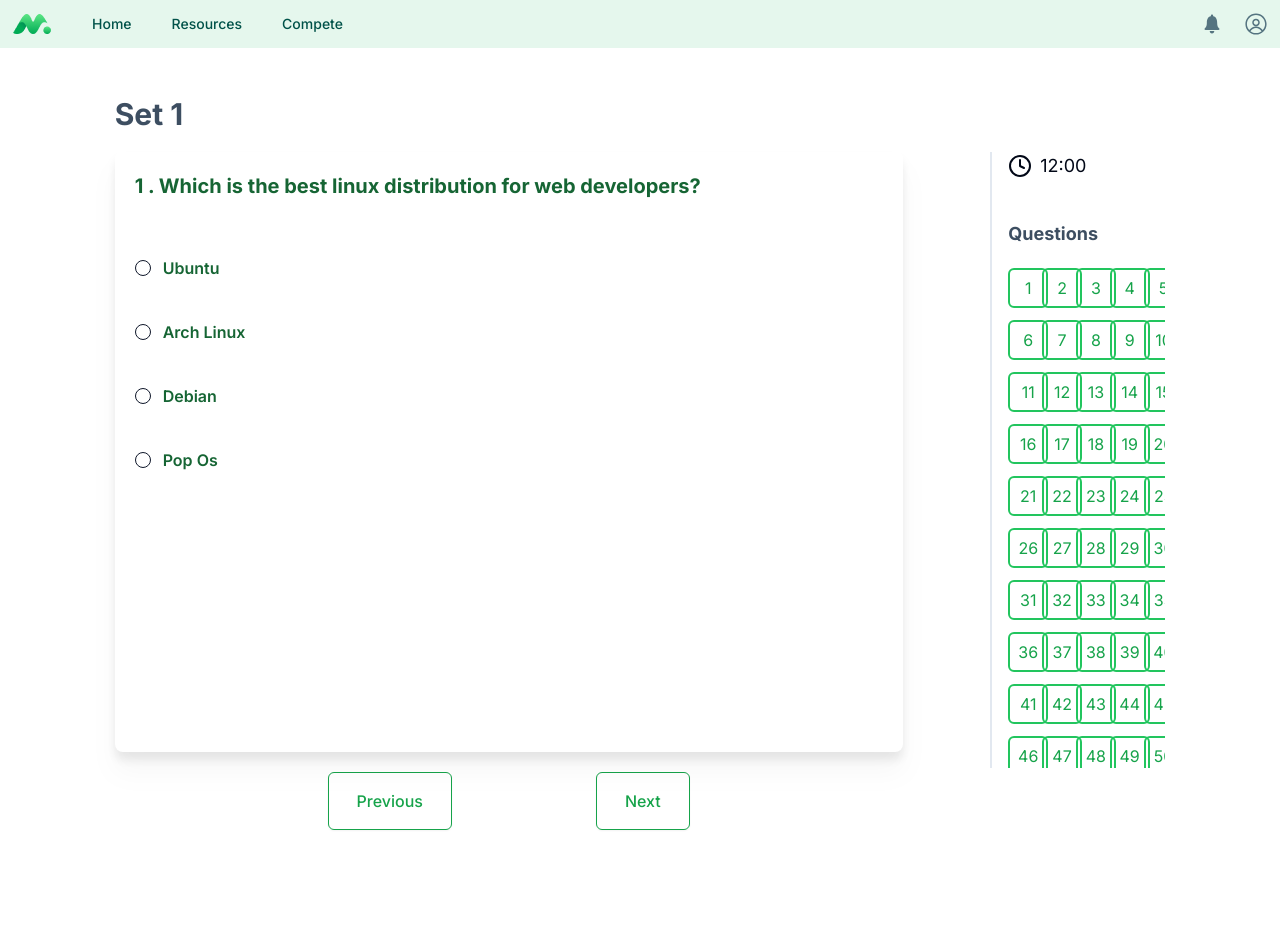
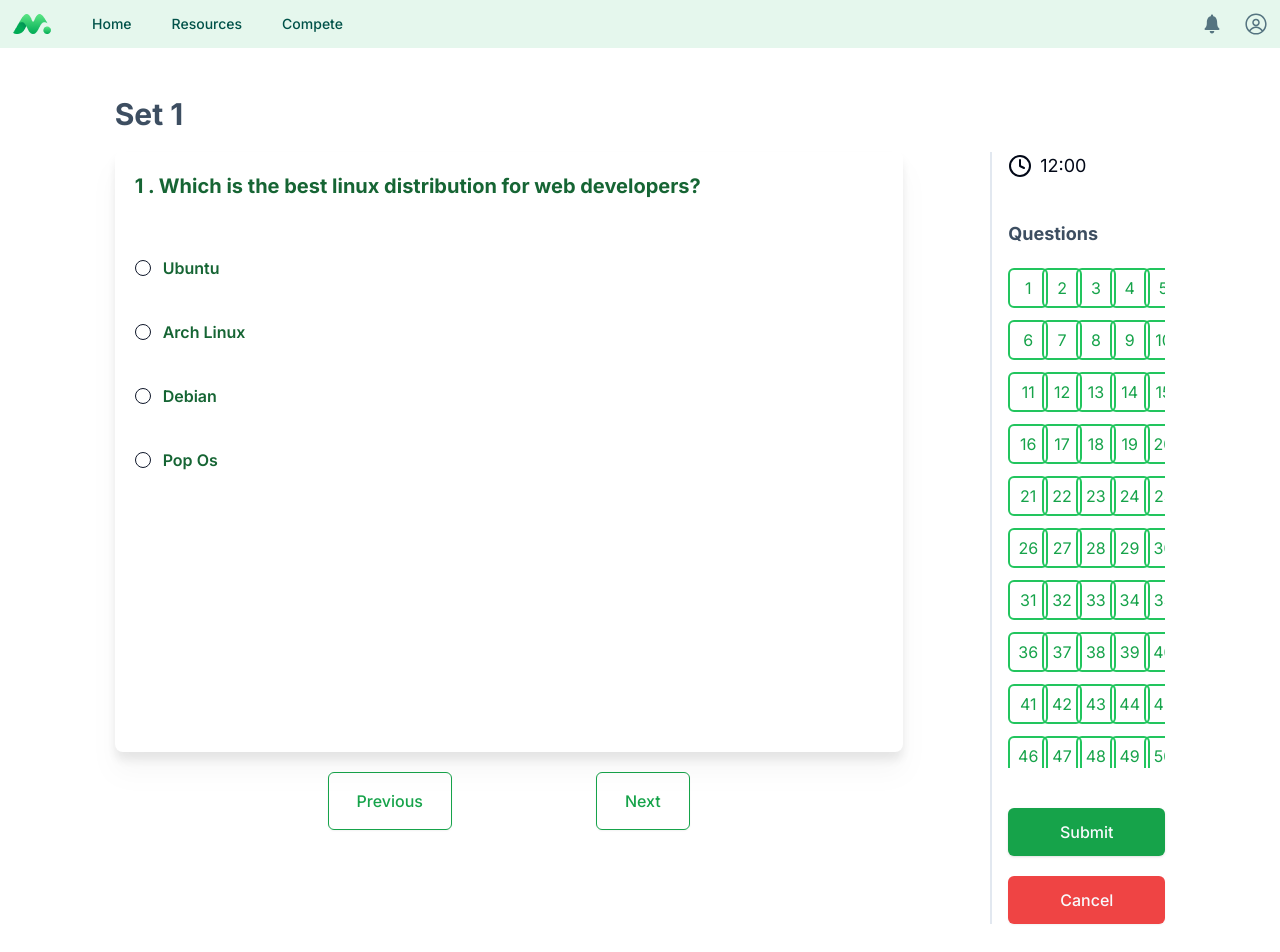
Before and after one commit to Suman196pokhrel/PyroPrep, a Next.js app: page /dashboard/1/1/1 in a window 1280 px wide. Shown: the top 952 px of the page. Before the commit the page ends 878 px from the top, so only its background shows below. Built offline with nearby package versions, Linux system fonts and the light colour scheme.

Commit message:
added test control buttons

```diff
--- a/app/dashboard/[domainId]/[subDomainId]/[quizid]/page.tsx
+++ b/app/dashboard/[domainId]/[subDomainId]/[quizid]/page.tsx
@@ -44,6 +44,13 @@ const IndieQuiz = (
                 </div>
 
                 <QuestionStatGrid />
+
+                {/* CONTROL GROUP  */}
+                <div className='flex flex-col gap-5'>
+                    <Button variant={"pyroPrimary"} className='py-6 text-base'>Submit </Button>
+                    <Button variant={"destructive"} className='py-6 text-base bg-red-500'>Cancel </Button>
+                </div>
+
             </div>
         </section>
     )
```
